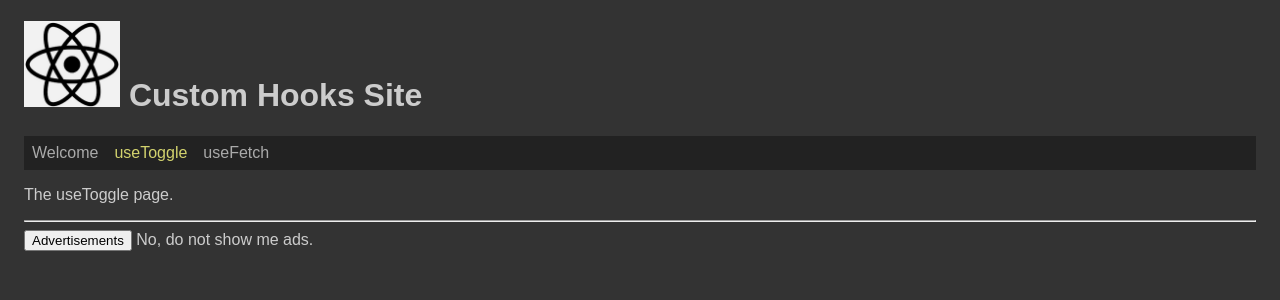
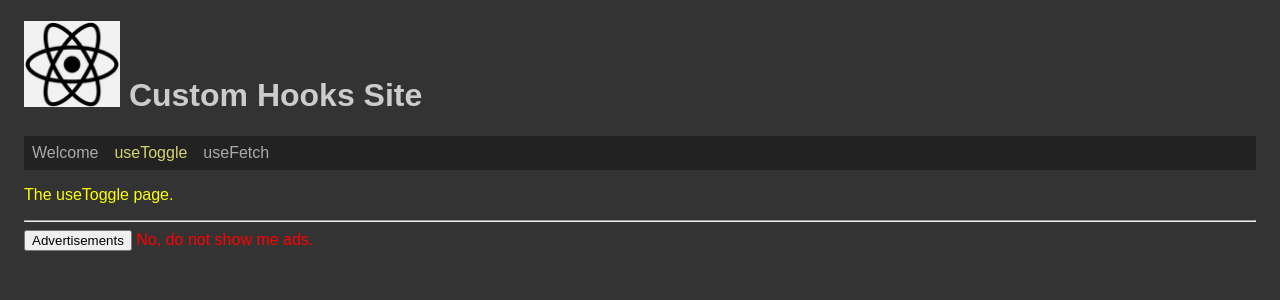
Before and after one commit to edwardtanguay/et-004-customhooks, a React (Vite) app: page /useToggle in a window 1280 px wide. Shown: the top 300 px of the page. Built offline with nearby package versions, Linux system fonts and the light colour scheme.

Commit message:
colors work

```diff
--- a/src/App.scss
+++ b/src/App.scss
@@ -4,10 +4,30 @@ body {
 	font-family: sans-serif;
 	padding: 0 1rem;
 
+	div#root {
+		div.App {
+			p {
+				color: #777;
+			}
+		}
+	}
+
+	div#root {
+		div.App {
+			div {
+				p {
+					color: yellow;
+				}
+			}
+		}
+	}
+
+
 	h1 {
 		a {
 			color: rgb(209, 168, 85);
 			text-decoration: none;
+
 			img {
 				width: 6rem;
 			}
@@ -29,4 +49,13 @@ body {
 			color: rgb(211, 211, 110);
 		}
 	}
+
+	.pageUseToggle {
+		.positive {
+			color: lightgreen;
+		}
+		.negative {
+			color: red;
+		}
+	}
 }
--- a/src/components/PageUseToggle.tsx
+++ b/src/components/PageUseToggle.tsx
@@ -4,10 +4,13 @@ export const PageUseToggle = () => {
 	const [showAds, setShowAds] = useState(false);
 
 	return (
-		<>
+		 <div className="pageUseToggle">
 			<p>The useToggle page.</p>
 			<hr/>
-			<button onClick={() => setShowAds(!showAds)}>Advertisements</button> {showAds ? 'Yes, show me ads' : 'No, do not show me ads.'}
-		</>
+			<button onClick={() => setShowAds(!showAds)}>Advertisements</button>{' '}
+			<span className={showAds ? 'positive' : 'negative'}>
+			{showAds ? 'Yes, show me ads' : 'No, do not show me ads.'}
+			</span>
+		 </div>
 	);
 };
```
